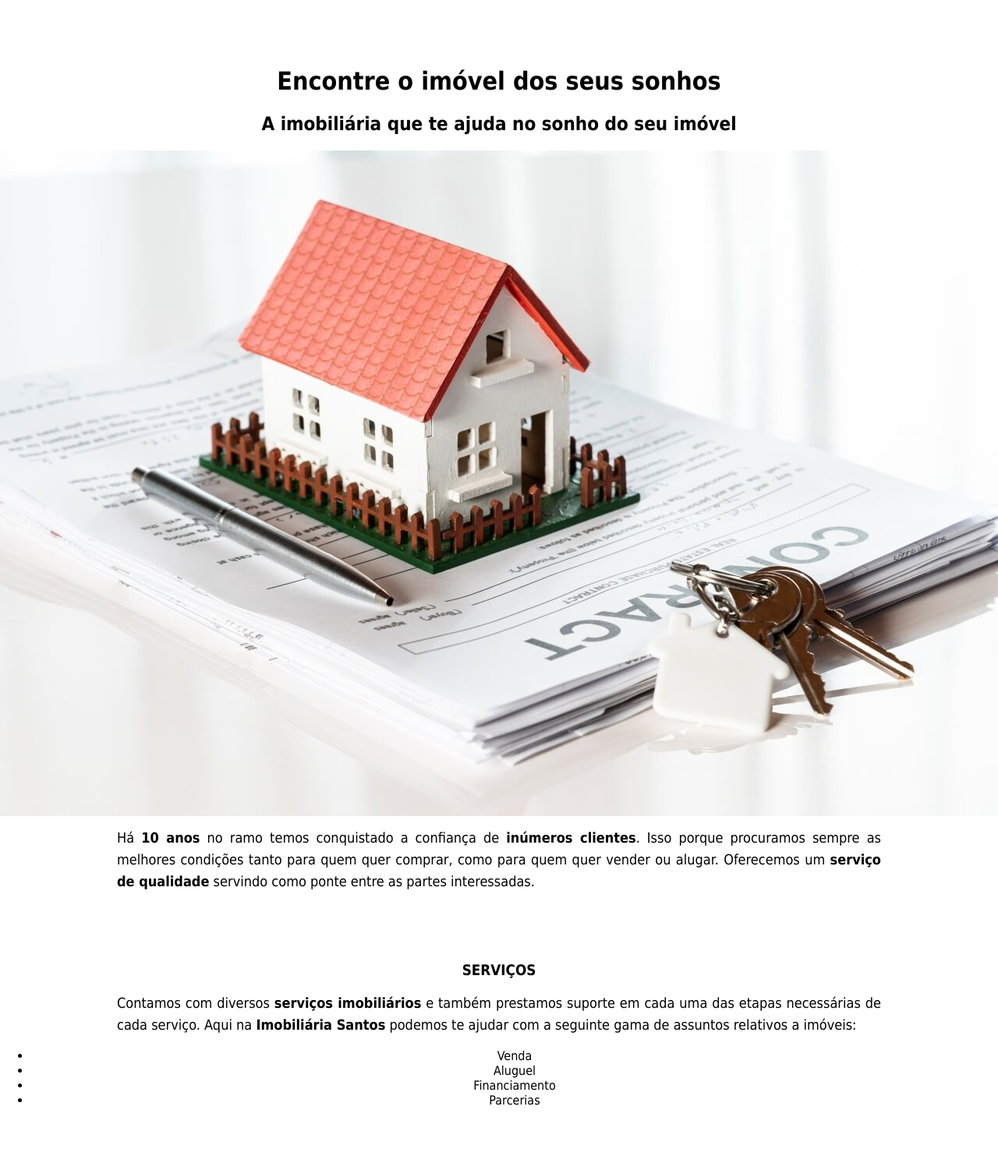
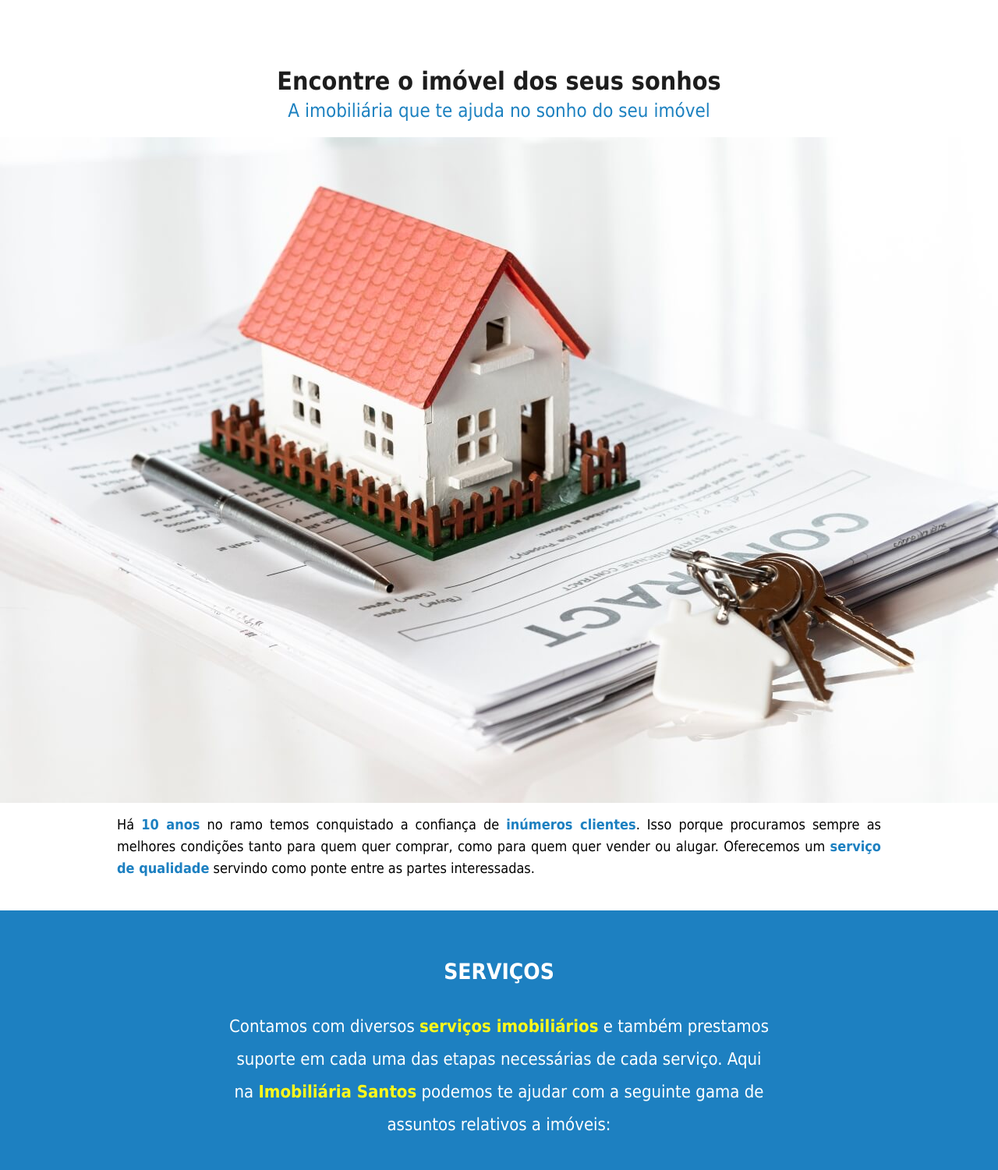
Before and after one commit to fau-33/devmedia, a plain HTML site: page missao4/imobiliaria_santos/index.html in a window 1280 px wide. Shown: the part 673-2174 px from the top of the page at 78% size. Drawn offline with Linux system fonts and the light colour scheme.

Commit message:
Feito o site imobiliaria santos

```diff
--- a/missao4/imobiliaria_santos/css/styles.css
+++ b/missao4/imobiliaria_santos/css/styles.css
@@ -54,3 +54,90 @@ body {
 span {
   font-weight: bold;
 }
+
+/* ===  3ª seção === */
+
+h1 {
+  color: #1d1d1d;
+  margin-bottom: 5px;
+}
+
+h2 {
+  font-weight: normal;
+  color: #1c81c0;
+  margin-top: 0;
+}
+
+.imagem {
+  width: 450px;
+}
+
+.texto-azul {
+  color: #1d80c1;
+}
+
+/* ===  4ª seção === */
+
+.servicos,
+.contato {
+  background-color: #1d80c1;
+}
+
+h3 {
+  color: #ffffff;
+  font-size: 28px;
+  line-height: 42px;
+}
+
+.paragrafo-servicos {
+  color: #ffffff;
+  line-height: 42px;
+  width: 700px;
+  font-size: 22px;
+  text-align: center;
+}
+
+.texto-amarelo {
+  color: #fff81b;
+}
+
+.lista-servicos {
+  width: 135px;
+  margin: 40px auto 40px;
+}
+
+.item-lista-servicos {
+  font-size: 22px;
+  line-height: 42px;
+  text-align: left;
+  color: #fff;
+}
+
+/* ===  6ª seção === */
+
+.paragrafo-contato {
+  color: #fff;
+  background-color: #1d1d1d;
+  padding: 15px;
+  margin-top: 30px;
+  margin-bottom: 30px;
+}
+
+.lista-contato {
+  width: 210px;
+  list-style: none;
+  margin: 40px auto 40px;
+}
+
+.item-lista-contato {
+  margin-top: 15px;
+  text-align: center;
+  font-size: 18px;
+}
+
+.link-contato {
+  background-color: #ffffff;
+  color: #1d80c1;
+  padding: 2px 5px;
+  border-radius: 5px;
+}
```
